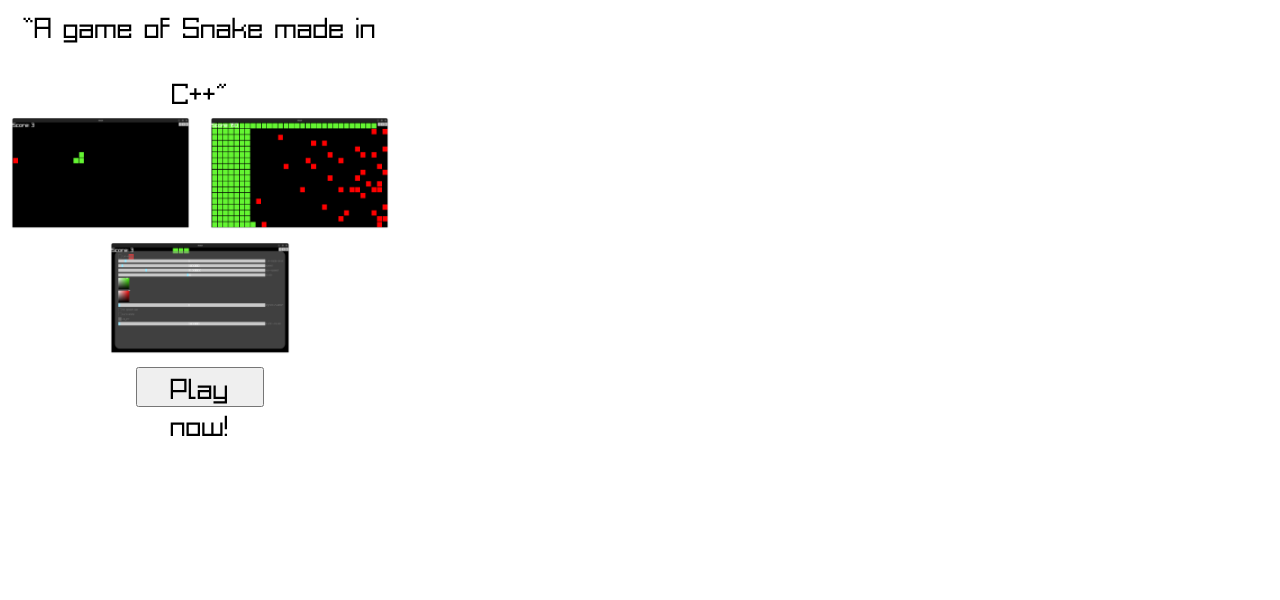
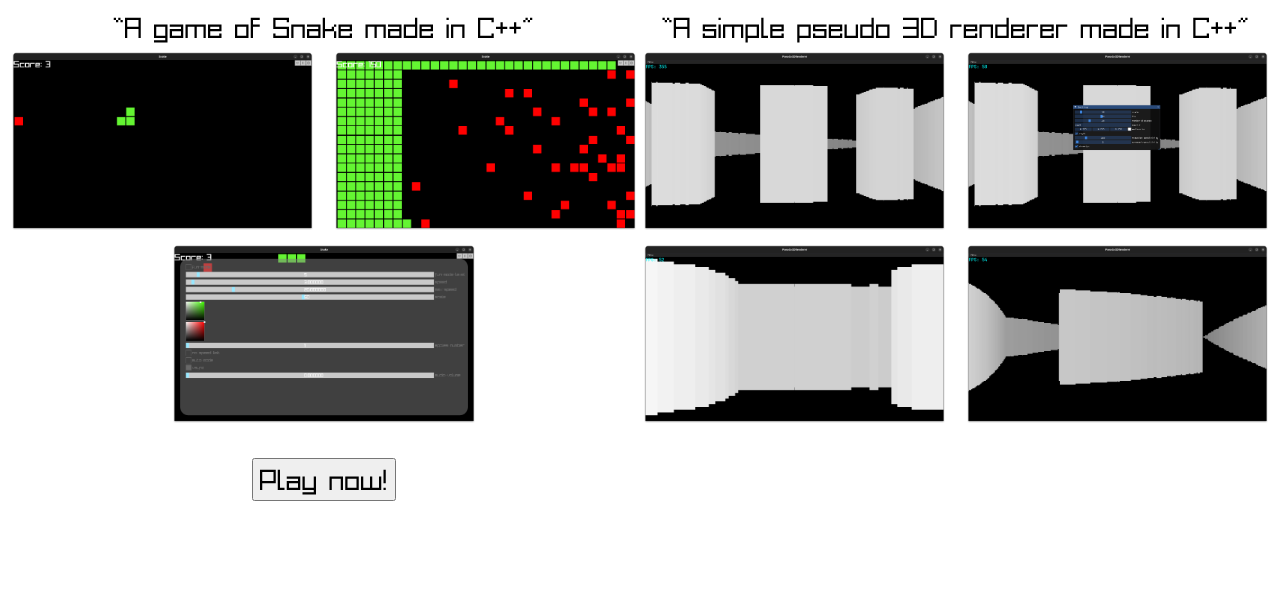
Before and after one commit to SemkiShow/SemkiShow.github.io, a plain HTML site: page index.html in a window 1280 px wide. Shown: the part 200-800 px from the top of the page. Drawn offline with Linux system fonts and the light colour scheme.

Commit message:
Add Pseudo3DRenderer

```diff
--- a/index.css
+++ b/index.css
@@ -9,22 +9,23 @@ h1
 }
 .game-button
 {
-    width: 10vw;
-    height: 5vh;
+    width: fit-content;
+    height: fit-content;
     font-family: 'Acme 9 Regular';
     font-size: large;
 }
 .game-div
 {
-    align-items: normal;
+    margin: auto;
+    float: left;
     text-align: center;
-    width: 30vw;
-    height: 30vw;
+    width: 50%;
+    height: 50%;
     font-family: 'Acme 9 Regular';
     font-size: xx-large;
 }
 .game-screenshot
 {
-    width: 14vw;
-    height: 14vh;
+    width: 48%;
+    height: 48%;
 }
--- a/index.html
+++ b/index.html
@@ -19,5 +19,16 @@
 			</div>
 			<button class="game-button" onclick="window.open('https://semkishow.github.io/Snake/main.html', '_blank');">Play now!</button>
 		</div>
+		<div class="game-div">
+			<a href="https://github.com/SemkiShow/Pseudo3DRenderer">Pseudo3DRenderer</a>
+			<br>
+			<q style="font-size: large;">A simple pseudo 3D renderer made in C++</q>
+			<div>
+				<img class="game-screenshot" src="Pseudo3DRenderer/Pseudo3DRenderer1.png" alt="Pseudo3DRenderer">
+				<img class="game-screenshot" src="Pseudo3DRenderer/Pseudo3DRenderer2.png" alt="Pseudo3DRenderer">
+				<img class="game-screenshot" src="Pseudo3DRenderer/Pseudo3DRenderer3.png" alt="Pseudo3DRenderer">
+				<img class="game-screenshot" src="Pseudo3DRenderer/Pseudo3DRenderer4.png" alt="Pseudo3DRenderer">
+			</div>
+		</div>
 	</body>
 </html>
```
Also changed, not shown: Pseudo3DRenderer/Pseudo3DRenderer1.png (added), Pseudo3DRenderer/Pseudo3DRenderer2.png (added), Pseudo3DRenderer/Pseudo3DRenderer3.png (added), Pseudo3DRenderer/Pseudo3DRenderer4.png (added).
